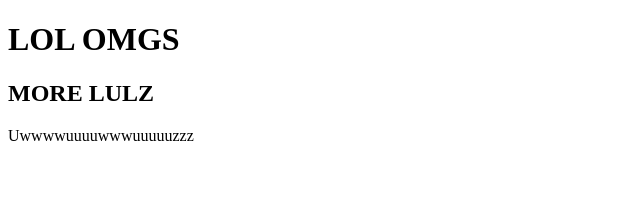
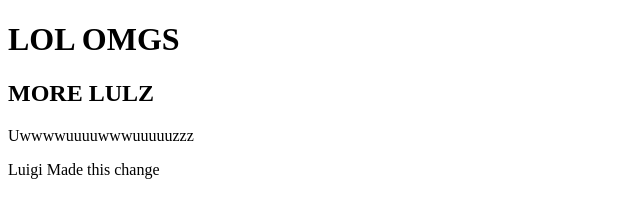
Before and after one commit to luigicampbell/bootcamp-test, a plain HTML site: page index.html in a window 1280 px wide. Shown: the whole page, without its empty margins (0-640 px from the left). Drawn offline with Linux system fonts and the light colour scheme.

Commit message:
merge conflict demo

```diff
--- a/index.html
+++ b/index.html
@@ -12,6 +12,7 @@
     <section>
         <h2>MORE LULZ</h2>
         <p>Uwwwwuuuuwwwuuuuuzzz</p>
+        <p>Luigi Made this change</p>
     </section>
 </body>
 </html>
```
